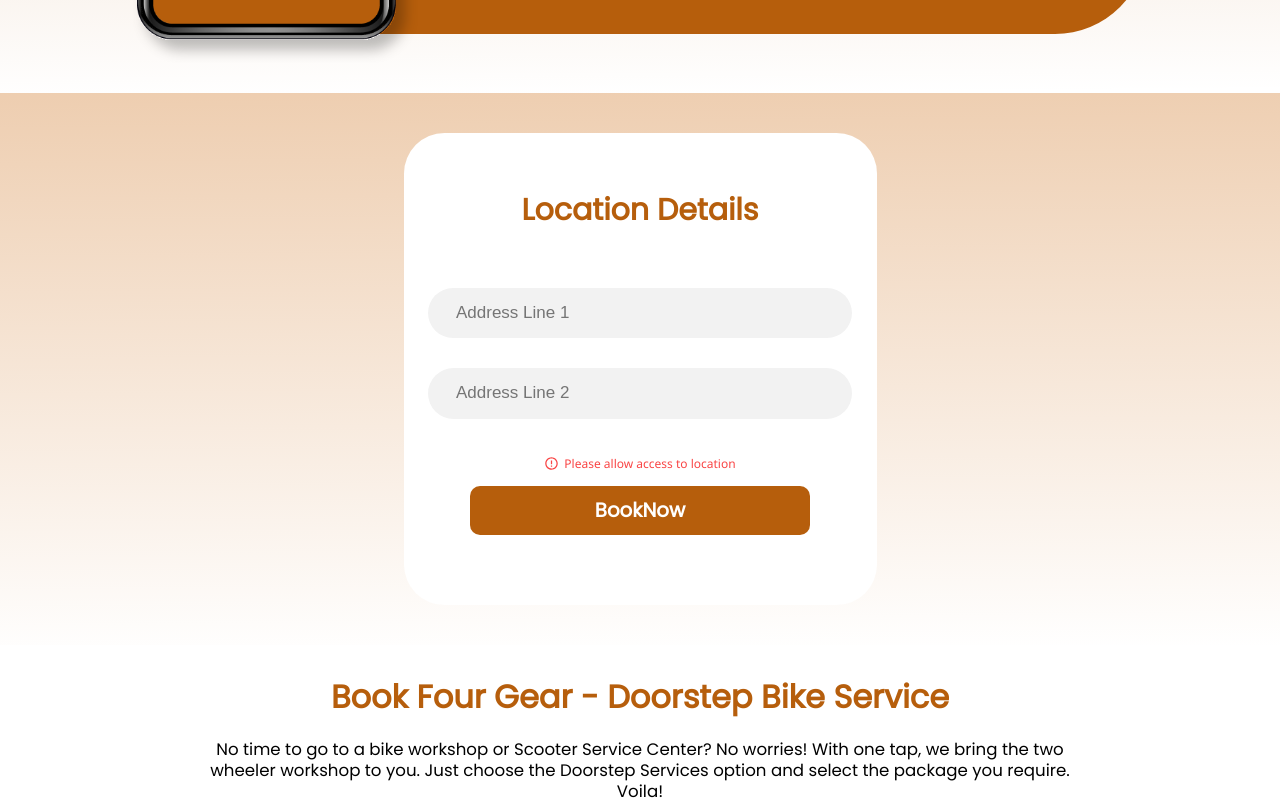
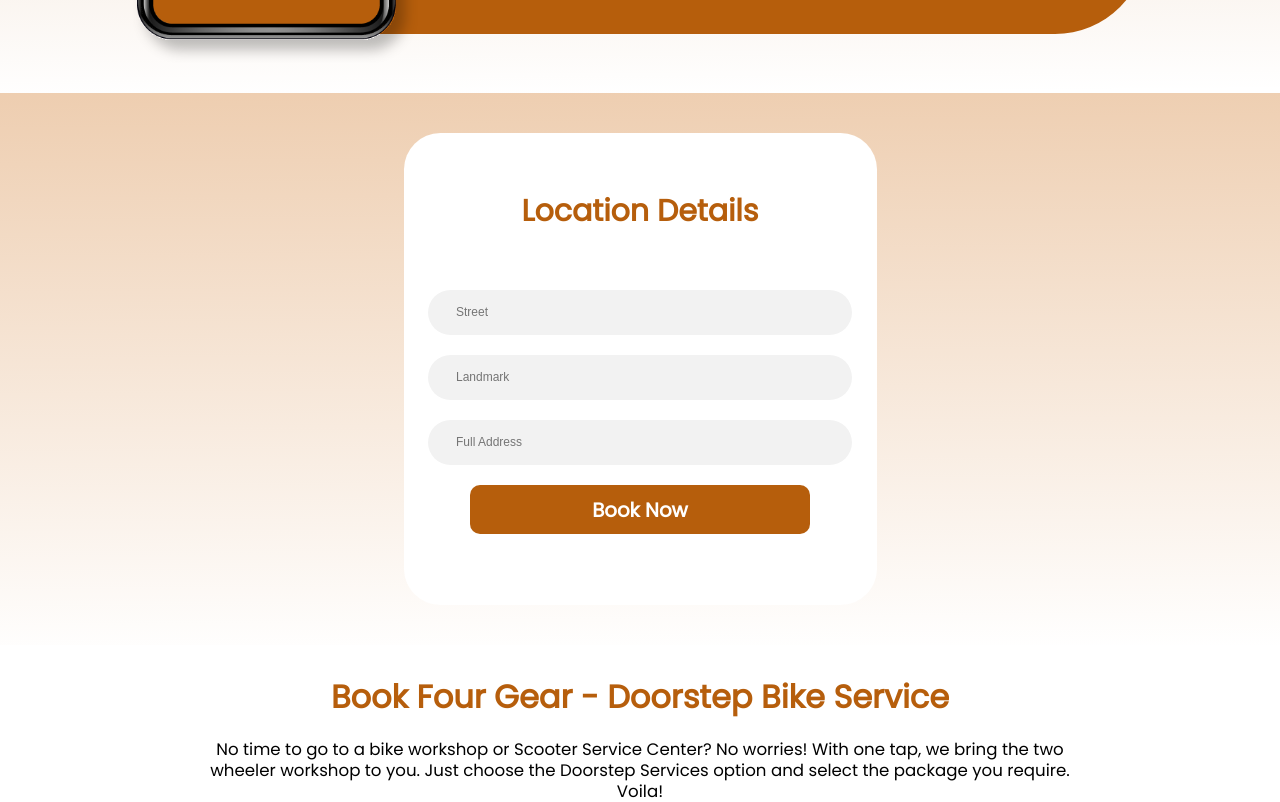
Before and after one commit to anshulkumarx7/FourGear-MotorBikeService-FrontEnd, a React (Vite) app: page /location in a window 1280 px wide. Shown: the part 680-1482 px from the top of the page. Built offline with nearby package versions, Linux system fonts and the light colour scheme; no server answers.

Commit message:
added book service features and integrated api

```diff
--- a/src/App.jsx
+++ b/src/App.jsx
@@ -12,11 +12,13 @@
 import Location from "./Components/Location";
 import Profile from "./Components/Profile";
 import { AuthProvider } from "./Context/AuthContext";
+import { BookingProvider } from "./Context/bookingContext";
 function App() {
   return (
     <div className="main">
       <BrowserRouter>
         <AuthProvider>
+          <BookingProvider>
             <Navbar />
             <Routes>
               <Route path="/" element={<Home />}>
@@ -34,6 +36,7 @@
               <Route path="/signup" element={<Signup />} />
               <Route path="/profile" element={<Profile />} />
             </Routes>
+          </BookingProvider>
         </AuthProvider>
         <Footer />
       </BrowserRouter>
--- a/src/Components/BookService.jsx
+++ b/src/Components/BookService.jsx
@@ -1,42 +1,65 @@
 import React, { useContext, useState } from "react";
 import "../Styles/BookService.css";
 import IconsData from "../data/icons";
+import { CgDanger } from "react-icons/cg";
 import { useLocation, useNavigate } from "react-router-dom";
 import { AuthContext } from "../Context/AuthContext";
+import bikeServiceValidation from "../schemas/bookServiceValidation";
+import { BookingContext } from "../Context/bookingContext";
 function BookService() {
   const navigate = useNavigate();
-  const location =useLocation();
-  const {logout} =useContext(AuthContext);
-  const [bookServiceDetails, setBookServiceDetails] = useState({
-    customerName: "",
-    phoneNumber: "",
-    Email: "",
-    city: "",
-    bikeCompany: "",
-    bikeModel: "",
-  });
-  function handleSubmit(e) {
+  const location = useLocation();
+  const { setLoading, loading, logout } = useContext(AuthContext);
+  const [errors, setErrors] = useState({});
+  const {bookServiceDetails,setBookServiceDetails}=useContext(BookingContext)
+  const handleSubmit = async (e) => {
     e.preventDefault();
     console.log("Hii i got clicked");
     console.log(bookServiceDetails);
-    if(location.pathname === '/'){
+    try {
+      setLoading(true);
+      await bikeServiceValidation.validate(bookServiceDetails, {
+        abortEarly: false,
+      });
+      setLoading(false);
+      if (location.pathname === "/") {
         navigate("/location");
       }
-    if(location.pathname === '/service'){
+      if (location.pathname === "/service") {
         navigate("/service/location");
       }
-
+    } catch (validationError) {
+      setLoading(false);
+      console.log(validationError);
+      const newErrors = {};
+      validationError.inner.forEach((error) => {
+        newErrors[error.path] = error.message;
+      });
+      setErrors(newErrors);
     }
-  const handleLogout =()=>{
+  };
+  const handleLogout = () => {
     logout();
-
+  };
+  //  handleBlur function
+  const handleBlur = (event) => {
+    const { name } = event.target;
+    try {
+      bikeServiceValidation.validateSyncAt(name, bookServiceDetails);
+    } catch (validationError) {
+      setErrors((prevErrors) => ({
+        ...prevErrors,
+        [name]: validationError.message,
+      }));
     }
+  };
   function handleChange(event) {
     const { name, value } = event.target;
     setBookServiceDetails((prevValue) => ({
       ...prevValue,
       [name]: value,
     }));
+    setErrors((prevErrors) => ({ ...prevErrors, [name]: "" }));
   }
   return (
     <div className="fourGearBookService">
@@ -64,36 +87,74 @@
           <h2>Book Bike Service</h2>
           <div className="fourGearBookServiceFormContainer">
             <form onSubmit={handleSubmit}>
+              <div className="bookServiceInputBox">
                 <input
-                name="customerName"
+                  name="name"
                   placeholder="Your Name"
                   onChange={handleChange}
-                value={bookServiceDetails.customerName}
+                  onBlur={handleBlur}
+                  value={bookServiceDetails.name}
                 ></input>
+                {errors.name && (
+                  <div className="bookingErrors">
+                    <CgDanger className="cgDanger" />
+                    {errors.name}
+                  </div>
+                )}
+              </div>
+              <div className="bookServiceInputBox">
                 <input
-                name="phoneNumber"
+                  name="phone"
                   placeholder="Phone Number"
                   onChange={handleChange}
-                value={bookServiceDetails.phoneNumber}
+                  onBlur={handleBlur}
+                  value={bookServiceDetails.phone}
                 ></input>
+                {errors.phone && (
+                  <div className="bookingErrors">
+                    <CgDanger className="cgDanger" />
+                    {errors.phone}
+                  </div>
+                )}
+              </div>
+              <div className="bookServiceInputBox">
                 <input
-                name="Email"
+                  name="email"
                   placeholder="Email"
                   onChange={handleChange}
-                value={bookServiceDetails.Email}
+                  onBlur={handleBlur}
+                  value={bookServiceDetails.email}
                 ></input>
+                {errors.email && (
+                  <div className="bookingErrors">
+                    <CgDanger className="cgDanger" />
+                    {errors.email}
+                  </div>
+                )}
+              </div>
+              <div className="bookServiceInputBox">
                 <select
                   name="city"
                   onChange={handleChange}
+                  onBlur={handleBlur}
                   value={bookServiceDetails.city}
                 >
                   <option value="">City</option>
                   <option value="Bhubaneshwar">Bhubaneshwar</option>
                 </select>
+                {errors.city && (
+                  <div className="bookingErrors">
+                    <CgDanger className="cgDanger" />
+                    {errors.city}
+                  </div>
+                )}
+              </div>
+              <div className="bookServiceInputBox">
                 <select
-                name="bikeCompany"
+                  name="bike_Company"
                   onChange={handleChange}
-                value={bookServiceDetails.bikeCompany}
+                  onBlur={handleBlur}
+                  value={bookServiceDetails.bike_Company}
                 >
                   <option value="">Bike Company</option>
                   <option value="Hero">Hero</option>
@@ -102,12 +163,29 @@
                   <option value="Bajaj">Bajaj</option>
                   <option value="Yahama">Yahama</option>
                 </select>
+                {errors.bike_Company && (
+                  <div className="bookingErrors">
+                    <CgDanger className="cgDanger" />
+                    {errors.bike_Company}
+                  </div>
+                )}
+              </div>
+              <div className="bookServiceInputBox">
                 <input
-                name="bikeModel"
+                  name="bike_Model"
                   placeholder="Bike Model"
                   onChange={handleChange}
-                value={bookServiceDetails.bikeModel}
+                  onBlur={handleBlur}
+                  value={bookServiceDetails.bike_Model}
                 ></input>
+                {errors.bike_Model && (
+                  <div className="bookingErrors">
+                    <CgDanger className="cgDanger" />
+                    {errors.bike_Model}
+                  </div>
+                )}
+              </div>
+
               <div className="formGearBookServiceContainerButton">
                 <button onSubmit={handleSubmit}>Book Now</button>
               </div>
--- a/src/Components/Location.jsx
+++ b/src/Components/Location.jsx
@@ -1,21 +1,54 @@
-import React, { useEffect, useState } from "react";
+import React, { useEffect, useState,useContext } from "react";
 import "../Styles/Location.css";
+import { ThreeDots } from "react-loader-spinner";
+import { CgDanger } from "react-icons/cg";
+import { AuthContext } from "../Context/AuthContext";
+import locationValidation from "../schemas/locationValidation";
+import { BookingContext } from "../Context/bookingContext";
+import axios from "axios";
+import { useNavigate } from "react-router-dom";
 function Location() {
+  const { setLoading, loading} = useContext(AuthContext);
+  const {bookServiceDetails,setBookServiceDetails}=useContext(BookingContext);
+  const [errors, setErrors] = useState({});
+  const navigate=useNavigate();
   const [address, setAddress] = useState({
-    address1: "",
-    address2: "",
+    address: "",
+    street: "",
+    landmark: "",
   });
-  const [currLocation, setCurrLocation] = useState({
+  const [map, setmap] = useState({
     latitude: "",
     longitude: "",
   });
+
+  let config = {
+    method: 'post',
+    maxBodyLength: Infinity,
+    url: 'http://localhost:5000/api/book/bike',
+    headers: {
+      'Content-Type': 'application/json'
+    },
+    data : bookServiceDetails
+  };
+  const handleBlur = (event) => {
+    const { name } = event.target;
+    try {
+      locationValidation.validateSyncAt(name, address);
+    } catch (validationError) {
+      setErrors((prevErrors) => ({
+        ...prevErrors,
+        [name]: validationError.message,
+      }));
+    }
+  };
   useEffect(() => {
     getLocation();
   }, []);
   const getLocation = () => {
     navigator.geolocation.getCurrentPosition((position) => {
       const { latitude, longitude } = position.coords;
-      setCurrLocation({
+      setmap({
         latitude: latitude,
         longitude: longitude,
       });
@@ -27,31 +60,102 @@
       ...prevValue,
       [name]: value,
     }));
+    setErrors((prevErrors) => ({ ...prevErrors, [name]: "" }));
   }
-  function handleSubmit(e) {
+  const booking =async(config)=>{
+    try{
+      setLoading(true);
+      setBookServiceDetails((prevBookingDetails)=>({
+        ...prevBookingDetails,
+        "map":map,
+        "address":address
+      }))
+      console.log(bookServiceDetails);
+      // console.log(address);
+      const response = await axios.request(config);
+      console.log(JSON.stringify(response.data));
+      alert(response.data.message);
+      navigate("/");
+      setLoading(false);
+    }catch(error){
+      console.log(error);
+    }
+  }
+  const handleSubmit = async (e) => {
     e.preventDefault();
     console.log(address);
-    console.log(currLocation);
+    console.log(map);
+    try {
+      // setLoading(true);
+      await locationValidation.validate(address, {
+        abortEarly: false,
+      });
+      booking(config);
+
+      // setLoading(false);
+    } catch (validationError) {
+      setLoading(false);
+      console.log(validationError);
+      const newErrors = {};
+      validationError.inner.forEach((error) => {
+        newErrors[error.path] = error.message;
+      });
+      setErrors(newErrors);
     }
+  };
   return (
     <div className="fourGearLocation">
       <div className="fourGearLocationForm">
         <h2>Location Details</h2>
         <div className="fourGearLocationFormContainer">
           <form>
+            <div className="locationBox">
               <input
-              name="address1"
-              placeholder="Address Line 1"
+                name="street"
+                placeholder="Street"
+                onBlur={handleBlur}
                 onChange={handleChange}
-              value={address.address1}
+                value={address.street}
               ></input>
+              {errors.street && (
+                  <div className="locationErrors">
+                    <CgDanger className="cgDanger" />
+                    {errors.street}
+                  </div>
+                )}
+            </div>
+            <div className="locationBox">
               <input
-              name="address2"
-              placeholder="Address Line 2"
+                name="landmark"
+                placeholder="Landmark"
+                onBlur={handleBlur}
                 onChange={handleChange}
-              value={address.address2}
+                value={address.landmark}
               ></input>
-            {currLocation.latitude === "" && (
+              {errors.landmark && (
+                  <div className="locationErrors">
+                    <CgDanger className="cgDanger" />
+                    {errors.landmark}
+                  </div>
+                )}
+            </div>
+            <div className="locationBox">
+              <input
+                name="address"
+                placeholder="Full Address"
+                onBlur={handleBlur}
+                onChange={handleChange}
+                value={address.address}
+              ></input>
+              {errors.address && (
+                  <div className="locationErrors">
+                    <CgDanger className="cgDanger" />
+                    {errors.address}
+                  </div>
+                )}
+            </div>
+
+            {/* {map.latitude === "" && (
               <div className="registrationFormErrorMessage">
                 <svg
                   width="15"
@@ -67,10 +171,24 @@
                 </svg>
                 <p>Please allow access to location</p>
               </div>
-            )}
+            )} */}
 
             <div className="fourGearLocationBookNowButton">
-              <button onClick={handleSubmit}>BookNow</button>
+              <button onClick={handleSubmit}>
+              {loading ? (
+                  <ThreeDots
+                    height="30"
+                    width="30"
+                    radius="9"
+                    color="#ffffff"
+                    ariaLabel="three-dots-loading"
+                    wrapperStyle={{}}
+                    wrapperClassName=""
+                    visible={true}
+                  />
+                ) : (
+                  <>Book Now</>
+                )}</button>
             </div>
           </form>
         </div>
--- /dev/null
+++ b/src/Context/bookingContext.jsx
@@ -0,0 +1,20 @@
+import React, { createContext, useState, useEffect } from 'react';
+import axios from "axios";
+
+export const BookingContext = createContext();
+
+export const BookingProvider = ({ children }) => {
+    const [bookServiceDetails, setBookServiceDetails] = useState({
+        name: "",
+        phone: "",
+        email: "",
+        city: "",
+        bike_Company: "",
+        bike_Model: "",
+      });
+  return (
+      <BookingContext.Provider value={{bookServiceDetails,setBookServiceDetails }}>
+        {children}
+      </BookingContext.Provider>
+    );
+  };
--- a/src/Styles/Location.css
+++ b/src/Styles/Location.css
@@ -17,7 +17,8 @@
   width: 47.3rem;
   height: 47.2rem;
   background-color: #ffffff;
-  border-radius: 4.05rem;
+  /* border-radius: 4.05rem; */
+  border-radius:2.84vw;
   font-family: "Poppins", sans-serif;
   display: flex;
   flex-direction: column;
@@ -37,13 +38,15 @@
 }
 .fourGearLocationFormContainer input {
   width: 100%;
-  height: 5.045rem;
+  height:4.5rem;
   padding: 0.5rem 0.5rem 0.5rem 2.8rem;
-  font-size: 1.7rem;
-  margin-bottom: 3rem;
+  font-size: 1.2rem;
   background-color: #f2f2f2;
   border-radius: 3.6rem;
   border: none;
+}
+.locationBox{
+  margin-bottom: 2rem;
 }
 .fourGearLocationForm button {
   font-family: "Poppins", sans-serif;
@@ -66,6 +69,11 @@
   justify-content: center;
   margin-top:1.5rem;
 }
+.fourGearLocationBookNowButton button{
+  display: flex;
+  align-items: center;
+  justify-content: center;
+}
 .registrationFormErrorMessage {
   display: flex;
   align-items: center;
@@ -82,6 +90,21 @@
   font-size: 1.2rem;
   line-height: 1.3rem;
   color: #f94545;
+}
+.locationErrors {
+  color: red;
+  padding-left: 2.3rem;
+  font-size: 1rem;
+  font-weight: 500;
+  display: flex;
+  align-items: center;
+  font-family: "Poppins", sans-serif;
+
+}
+.cgDanger {
+  color: red;
+  font-size: 1rem;
+  margin-right: 0.3rem;
 }
 @media screen and (max-width: 650px){
   .fourGearLocation{
@@ -101,13 +124,13 @@
     width: 27.54rem;
   }
   .fourGearLocationFormContainer input {
-    height: 4.27rem;
-    margin-bottom: 2.5rem;
+    height: 3.5rem;
   }
   .fourGearLocationForm button {
     width: 22.011rem;
     height: 3.183rem;
     margin:0.75rem;
+    margin-bottom: 2rem;
   }
   .fourGearLocationBookNowButton{
     margin:unset;
@@ -115,4 +138,7 @@
   .fourGearLocationBookNowButton button{
     font-size: 1.4rem;
   }
+  .locationBox{
+    margin-bottom: 2rem;
+  }
 }
--- /dev/null
+++ b/src/schemas/bookServiceValidation.jsx
@@ -0,0 +1,23 @@
+import * as Yup from "yup";
+
+const bookServiceValidation = Yup.object().shape({
+  name: Yup.string()
+    .min(2, " First Name should be more than 2 Characters")
+    .max(20)
+    .required("Please enter your first name"),
+  phone: Yup.string().min(10,'Invalid Contact number').max(10)
+  .matches(/^\+?[1-9]\d{1,14}$/, 'Invalid contact number')
+  .required('Contact number is required'),
+  email: Yup.string()
+    .email(" Invalid Email")
+    .required("Please enter your email"),
+  city: Yup.string()
+    .required("Please select your city").oneOf(['Bhubaneshwar'],"Please choose your city"),
+  bike_Company: Yup.string()
+    .required("Please select your bike company").oneOf(['Hero','Honda','TVS','Bajaj','Yahama'],"Please choose your bike company"),
+  bike_Model: Yup.string()
+    .min(2, "Please enter your bike model")
+    .max(20)
+    .required("Please enter your bike model"),
+});
+export default bookServiceValidation;
--- /dev/null
+++ b/src/schemas/locationValidation.jsx
@@ -0,0 +1,15 @@
+import * as Yup from "yup";
+
+const locationValidation = Yup.object().shape({
+  street: Yup.string()
+    .min(2, "Please enter street")
+    .required("Street field missing"),
+  landmark: Yup.string()
+    .min(2, "Please enter landmark")
+    .required("Landmark field missing"),
+  address: Yup.string()
+    .min(2, "Please enter  full address")
+    .required("Address field missing"),
+
+});
+export default locationValidation;
```
Also changed, not shown: src/Styles/BookService.css (+31 -3 lines). Lines whose indentation alone changed are shown as unchanged.
